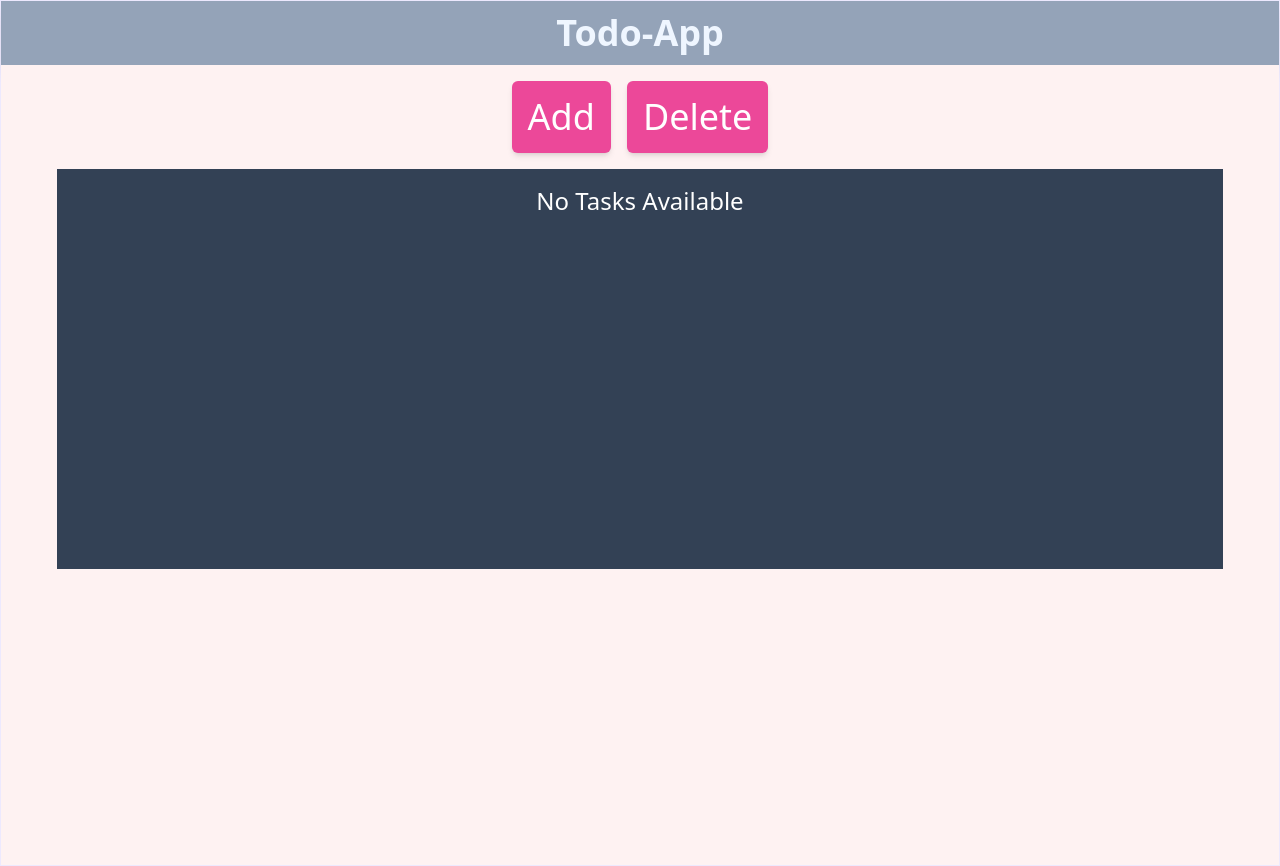
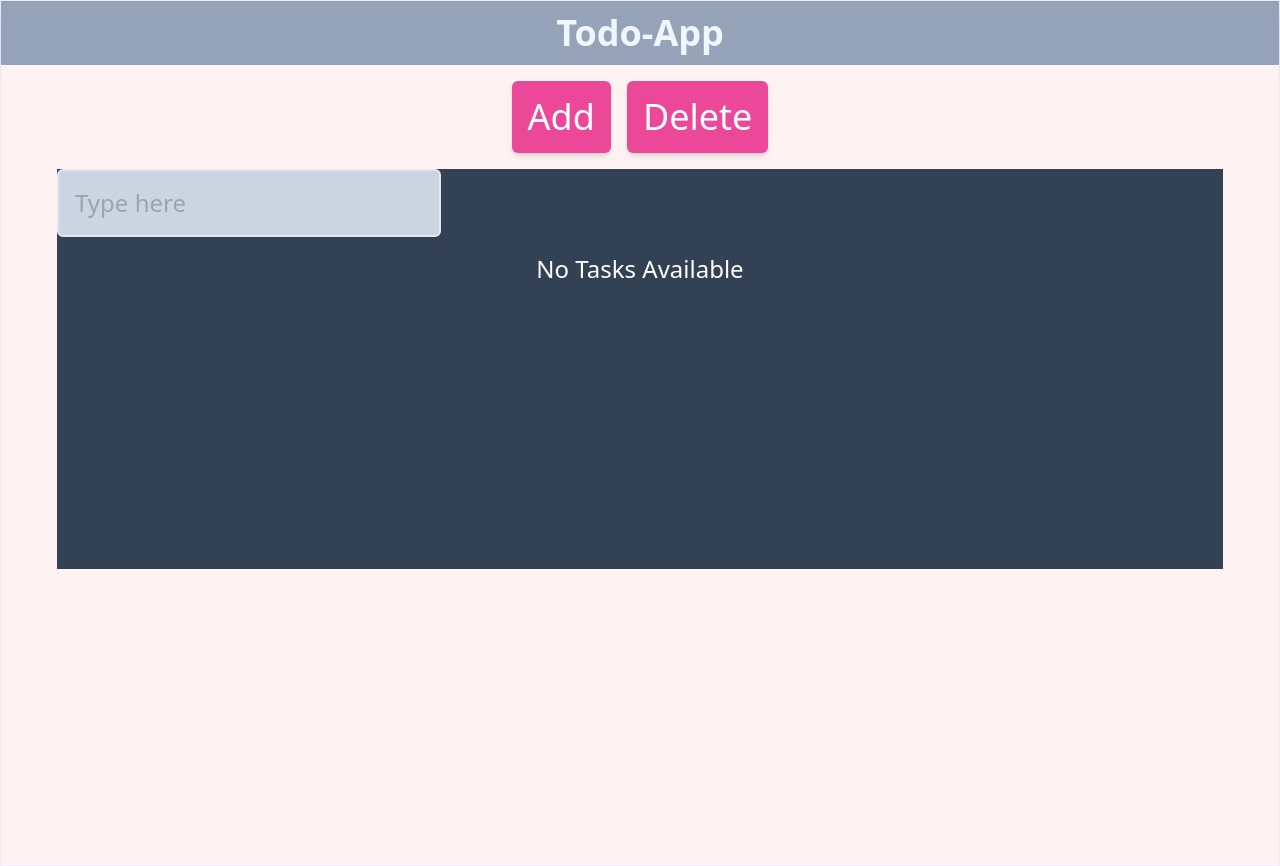
Before and after one commit to serii-singh/Todo, a React (Vite) app in the folder todo-self/: page / in a window 1280 px wide. Built offline with nearby package versions, Linux system fonts and the light colour scheme.

Commit message:
input-added

```diff
--- a/todo-self/src/App.jsx
+++ b/todo-self/src/App.jsx
@@ -8,9 +8,10 @@ function App() {
 
 
  const addTask =() =>{
-  const newTask = prompt("enter a task ");
+  // const newTask = prompt("enter a task ");
+  const newTask = task[task.length - 1]
   if(newTask){
-    setTask([...task,newTask])
+    setTask([...task.slice(0, task.length - 1), newTask, ""])
   }
  }
 const removeTask = () =>{
@@ -23,6 +24,15 @@ const removeTask = () =>{
 
 }
 
+const handleChange = (e) =>{
+  const newInput = e.target.value;
+
+  setTask((prevTask) => {
+    const updatedTasks = [...prevTask]; // Create a copy of the array
+    updatedTasks[updatedTasks.length - 1] = newInput; // Update the last task
+    return updatedTasks; // Return the new array
+  });
+}
   return (
     <div className='border border-violet-100'>
      <div className="text-center text-4xl font-bold shadow-lg bg-slate-400 w-full text-blue-50 p-3">Todo-App</div>
@@ -32,6 +42,7 @@ const removeTask = () =>{
       className='text-4xl p-4 text-justify bg-pink-500 text-white rounded-md shadow-md hover:bg-violet-600'>
         Add
       </button>
+
       <button
       onClick={removeTask}
       className='text-4xl p-4 text-justify bg-pink-500 text-white rounded-md shadow-md hover:bg-violet-600'>Delete</button>
@@ -39,6 +50,15 @@ const removeTask = () =>{
       </div>
 
       <div className='render-list bg-slate-700 h-1/2 overflow-scroll mx-14  '>
+
+      <input
+            className="p-4 text-2xl border-2 rounded-md bg-slate-300"
+            type="text"
+            value={task[task.length - 1] || ""} // Display the current input value
+            onChange={handleChange} // Update input value in the task array
+            placeholder="Type here"
+          />
+
         <ul>
           {task.length===0 ? (<li className='text-2xl text-white text-center p-4'>No Tasks Available</li>) : (
             task.map((task,index)=>(<li key={index} className='mx-2 px-2 text-2xl text-white py-2'>{task}</li>))
```
